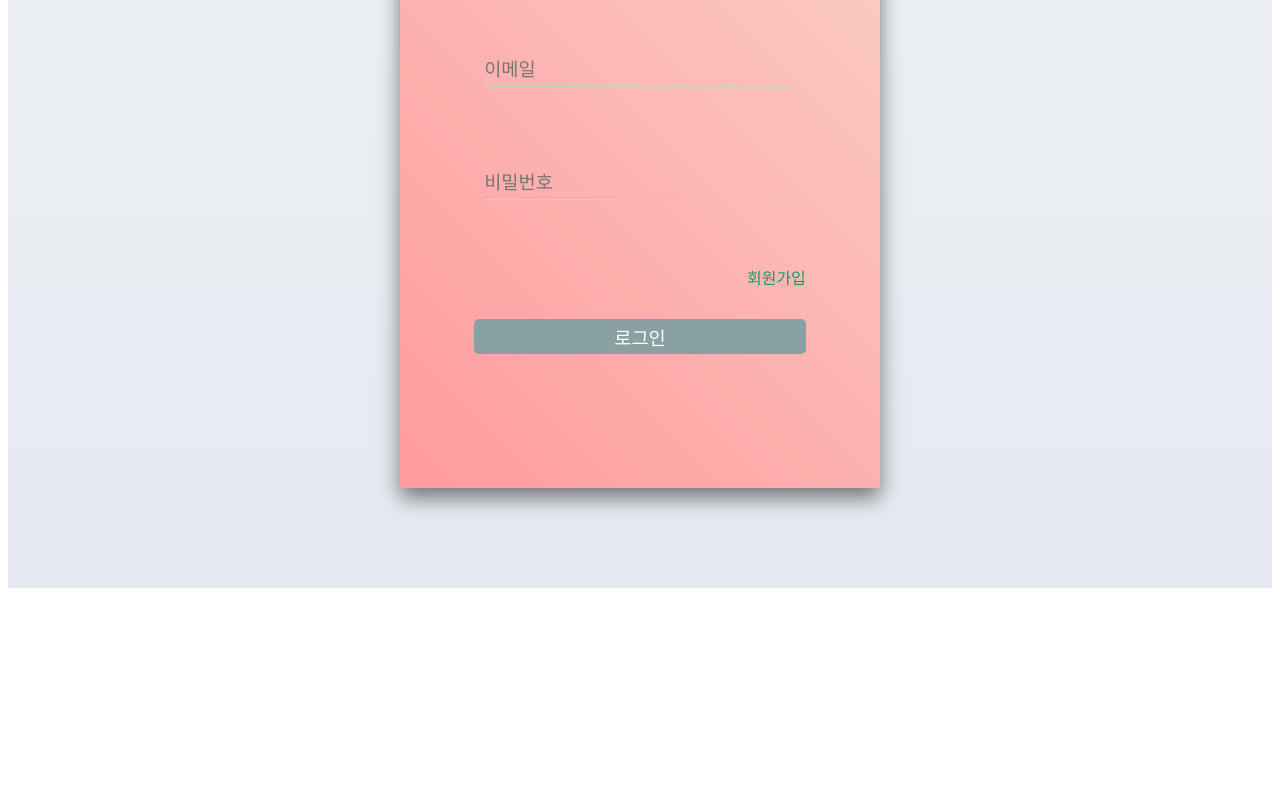
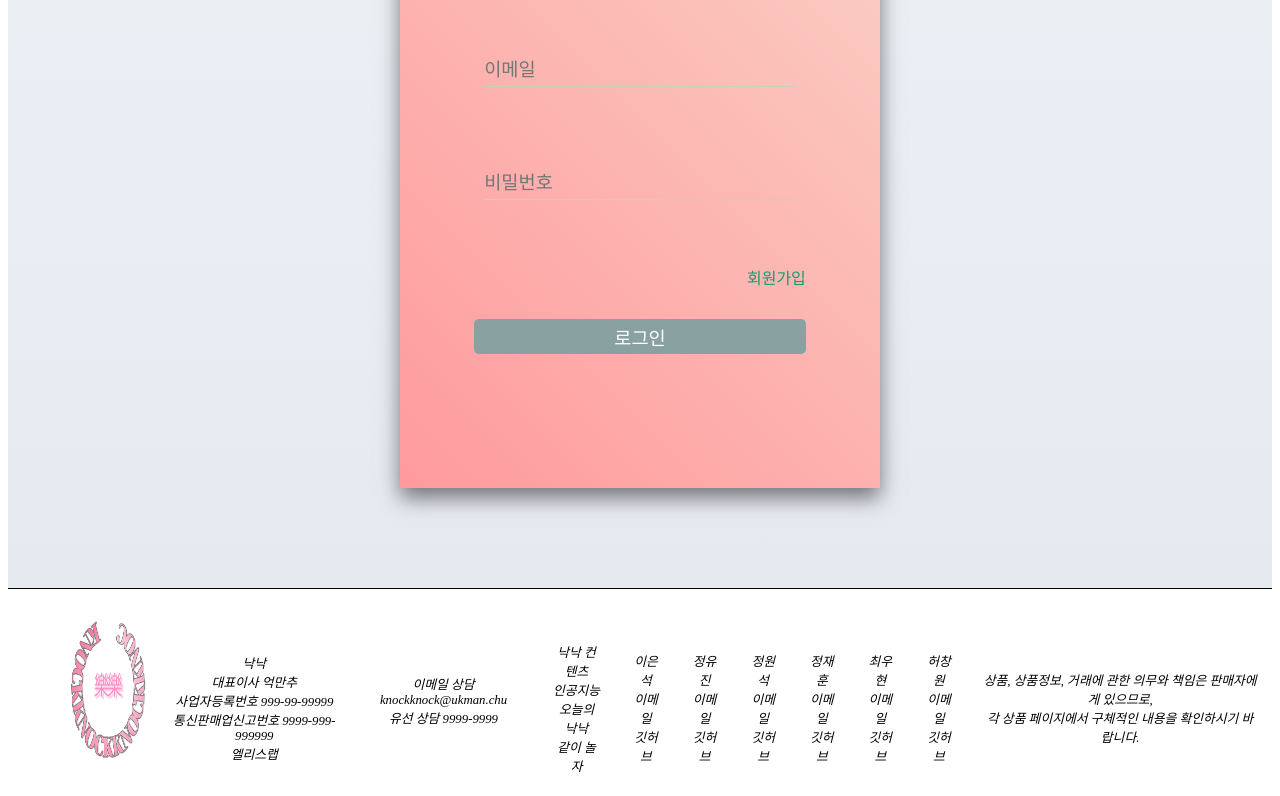
Before and after one commit to jeong1suk/KNOCKKNOCK, a React (Vite) app: page /login in a window 1280 px wide. Shown: the part 260-1056 px from the top of the page. Before the commit the page ends 856 px from the top, so only its background shows below. Built offline with nearby package versions, Linux system fonts and the light colour scheme; no server answers.

Commit message:
CSS: 푸터디자인

```diff
--- a/src/components/sections/Footer.jsx
+++ b/src/components/sections/Footer.jsx
@@ -1,22 +1,26 @@
 import styled from "styled-components";
 
 const FooterWrapper = styled.footer`
-  background-color: #000;
+  background-color: #fff;
   padding-top: 10px;
   color: white;
   font-size: 0.8em;
   text-align: center;
-  position: absolute;
+
   bottom: 0;
   left: 0;
   width: 100%;
+  display: flex;
+  justify-content: space-between;
+  border-top: 1px solid black;
 `;
 
 const FooterContent = styled.div`
   display: flex;
   justify-content: space-between;
+
   align-items: center;
-  color: white;
+  color: #000;
   font-size: 0.8rem;
 
   & > div {
@@ -35,9 +39,11 @@ const FooterContent = styled.div`
 const FooterText = styled.p`
   font-style: italic;
   text-align: center;
-  color: white;
+  color: #000;
   font-size: 0.8rem;
   padding-top: 30px;
+  margin-left: 15px;
+  margin-right: 15px;
 `;
 
 const FooterLink = styled.a`
@@ -45,12 +51,21 @@ const FooterLink = styled.a`
   color: white;
   text-decoration: none;
 `;
-
 const Footer = () => {
   return (
     <FooterWrapper>
+      <img
+        src={"006.png"}
+        style={{
+          width: "100px",
+          marginLeft: "50px",
+          maxWidth: "50%",
+          maxHeight: "50%",
+        }}
+      />
+
       <FooterContent>
-        <div>
+        <FooterText>
           낙낙
           <br />
           대표이사 억만추
@@ -60,20 +75,71 @@ const Footer = () => {
           통신판매업신고번호 9999-999-999999
           <br />
           엘리스랩
-        </div>
-        <div>
+        </FooterText>
+        <FooterText>
           이메일 상담 knockknock@ukman.chu
           <br />
           유선 상담 9999-9999
           <br />
           <FooterLink>© UkManChu Co., Ltd.</FooterLink>
-        </div>
+        </FooterText>
+        <FooterText>
+          낙낙 컨텐츠
+          <br />
+          인공지능
+          <br />
+          오늘의 낙낙
+          <br />
+          같이 놀자
+        </FooterText>
+        <FooterText>
+          이은석
+          <br />
+          이메일
+          <br />
+          깃허브
+        </FooterText>
+        <FooterText>
+          정유진
+          <br />
+          이메일
+          <br />
+          깃허브
+        </FooterText>
+        <FooterText>
+          정원석
+          <br />
+          이메일
+          <br />
+          깃허브
+        </FooterText>
+        <FooterText>
+          정재훈
+          <br />
+          이메일
+          <br />
+          깃허브
+        </FooterText>
+        <FooterText>
+          최우현
+          <br />
+          이메일
+          <br />
+          깃허브
+        </FooterText>
+        <FooterText>
+          허창원
+          <br />
+          이메일
+          <br />
+          깃허브
+        </FooterText>
+
+        <FooterText>
+          상품, 상품정보, 거래에 관한 의무와 책임은 판매자에게 있으므로, <br />{" "}
+          각 상품 페이지에서 구체적인 내용을 확인하시기 바랍니다.
+        </FooterText>
       </FooterContent>
-      <FooterText>
-        억만추는 통신판매중개자이며 통신판매 당사자가 아닙니다. 상품, 상품정보,
-        거래에 관한 의무와 책임은 판매자에게 있으므로, 각 상품 페이지에서
-        구체적인 내용을 확인하시기 바랍니다.
-      </FooterText>
     </FooterWrapper>
   );
 };
--- a/src/components/sections/Layout.jsx
+++ b/src/components/sections/Layout.jsx
@@ -1,12 +1,13 @@
 import { BrowserRouter } from "react-router-dom";
 import Router from "../../routes/Router";
 import Header from "./Header";
-
+import Footer from "./Footer";
 const Layout = () => {
   return (
     <BrowserRouter>
       <Header />
       <Router />
+      <Footer />
     </BrowserRouter>
   );
 };
```
Also changed, not shown: public/006.png (added), 1 other file (tests, documents, lock files or other folders).
